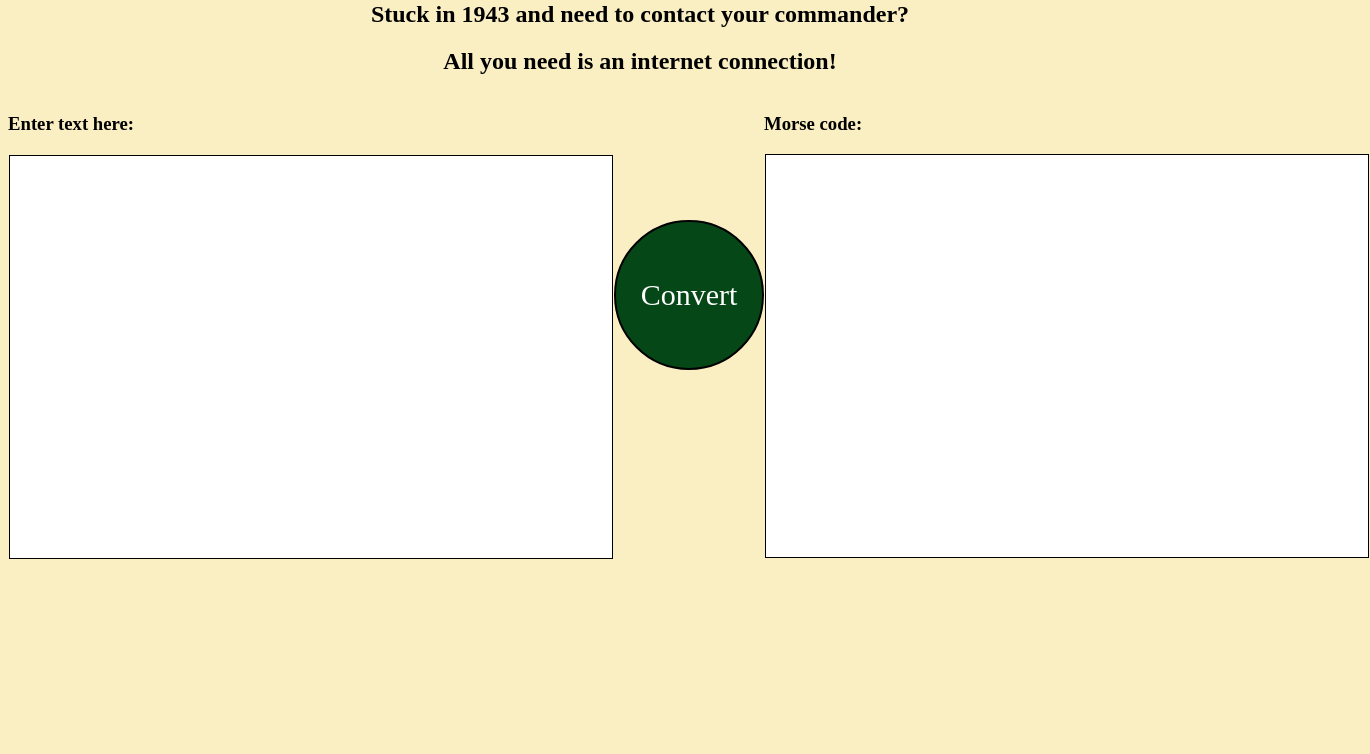
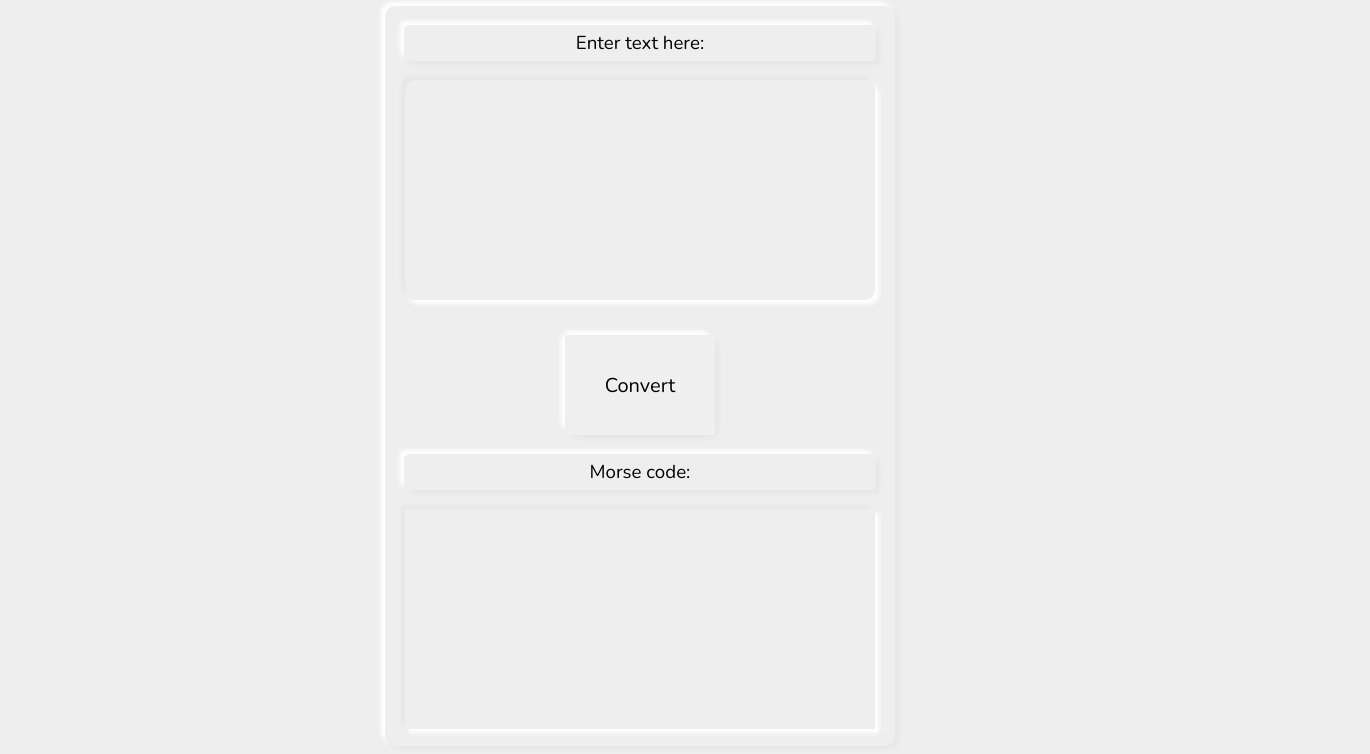
Before and after one commit to jackroy08/Morse-Code-Translator, a plain HTML site: page index.html in a window 1280 px wide. Shown: the part 80-834 px from the top of the page, 1370 px wide, since content can reach past the window. Before the commit the page ends 800 px from the top, so only its background shows below. Drawn offline with nearby package versions, Linux system fonts and the light colour scheme; a web font is replaced by a local one.

Commit message:
massive theme overhaul

```diff
--- a/index.html
+++ b/index.html
@@ -5,15 +5,12 @@
     <meta name="viewport" content="width=device-width, initial-scale=1.0">
     <title>Document</title>
     <link rel="stylesheet" type="text/css" href="styles.css">
-    <link rel="stylesheet" href='https://fonts.googleapis.com/css?family=Special Elite'>
-    <link rel="stylesheet" href='https://fonts.googleapis.com/css?family=Allerta Stencil' >
+    <link rel="stylesheet" href='https://fonts.googleapis.com/css?family=Nunito'>
+
 </head>
 <body>
-    <h1>=★= English to morse code translator =★=</h1>
-    <div id="subtitle">
-        <h2>Stuck in 1943 and need to contact your commander?</h2>
-        <h2>All you need is an internet connection!</h2>
-    </div>
+    <h1>English to morse code translator</h1>
+
 
     <div id="container">
         <div>
--- a/main.js
+++ b/main.js
@@ -1,28 +1,30 @@
 
 let english = [ ' ','a','b','c','d','e','f','g','h','i','j','k','l','m','n','o','p','q','r','s','t','u','v','w','x','y','z', ];
 
-let morse = [   " ",". ___","___ . . .","___ . ___ .","___ . .", ".",". . ___ .","___ ___ .",". . . .",". .",". ___ ___ ___","___ . ___",". ___ . .", "___ ___","___ .","___ ___ ___",". ___ ___ .","___ ___ . ___",". ___ .",". . .", "_",". . ___",". . . ___",". ___ ___","___ . . ___","___ . ___ ___","___ ___ . ." ];
+let morse = [   " ",". ___","___ . . .","___ . ___ .","___ . .",".",". . ___ .","___ ___ .",". . . .",". .",". ___ ___ ___","___ . ___",". ___ . .", "___ ___","___ .","___ ___ ___",". ___ ___ .","___ ___ . ___",". ___ .",". . .", "_",". . ___",". . . ___",". ___ ___","___ . . ___","___ . ___ ___","___ ___ . ." ];
 
 
 //jacks notes:
 //get initial value
+//convert text to lower case
  //new variable for translated text
 //depending on length of text, peform loop x times
-//convert text to lower case
+
 //if initial letters match the one in the array, add it to the new morse code
 function convertETM(){
 
     let initialtext = document.getElementById("initialtext").value;
+
     let newText="";
+
     newText=newText.toLowerCase()
+
     for (let value1=0; value1 < initialtext.length; value1++) {
 
         for (let value2=0; value2 < 37; value2++) {
 
-            if (initialtext[value1]==english[value2]) {
-                newText += morse[value2];
-
-
+            if (initialtext[value1]==english[value2]) {  //check if letter exists within english array, s
+                newText += morse[value2];                //find equiv  morse value
                 break;
             }
         }
@@ -30,4 +32,6 @@ function convertETM(){
     document.getElementById("newText").innerHTML = newText;
 }
 
+
+
 document.getElementById("translateETM").addEventListener("click", () => convertETM() );
--- a/styles.scss
+++ b/styles.scss
@@ -1,73 +1,107 @@
 body{
-    background-color: #faefc3;
+    background-color: #EEEEEE;
 }
 
 h1{
     text-align: center;
-    font-family:'Allerta Stencil';
+    font-family:'Nunito';
+
 }
 
 h2{
     text-align: center;
-    font-family:'Allerta Stencil';
+    font-family:'Nunito';
+
 }
 h3{
-    font-family:'Allerta Stencil';
+    font-family:'Nunito';
+    padding:5px;
+    box-shadow: -4px -4px 4px 0 white, 4px 4px 4px 0 rgba(0, 0, 0, 0.03);
+    border-radius: 5px;
+    text-align: center;
+    font-weight: 300;
 }
 
 #container{
-
+    margin-left: auto;
+    margin-right:auto;
+    width:510px;
+    height:740px;
     display: flex;
-    justify-content: space-around;
+    flex-direction: column;
+    align-items: center;
+    border-radius: 10px;
+    box-shadow: -4px -4px 4px 0 white, 4px 4px 4px 0 rgba(0, 0, 0, 0.03);
 
 }
 
 #initialtext{
-    height:400px;
-    width: 600px;
+    height:200px;
+    width: 450px;
     margin: 1px;
-    padding: 1px;
+    padding: 10px;
     resize: none;
-    border-color: black;
+    background-color: #EEEEEE;
     font-size:20px;
-    font-family: 'Special Elite';
+    font-family: 'Nunito';
+
+    border:none;
+    border-radius: 10px;
+    box-shadow: -4px -4px 4px 0 rgba(0,0,0,.03),
+    4px 4px 4px 0  rgba(255,255,255,1);
+    &:focus{
+        outline:0;
+    }
 }
 
 #newText{
-    height:400px;
-    width: 600px;
+    height:200px;
+    width: 450px;
     margin: 1px;
-    padding: 1px;
-    background-color: white;
-    border-style:solid;
-    border-width: 1px;
-    font-family: 'Special Elite';
+    padding: 10px;
+
+
+    font-family: 'Nunito';
+
+    box-shadow: -4px -4px 4px 0 rgba(0,0,0,.03),
+    4px 4px 4px 0  rgba(255,255,255,1);
 }
 
 #submitbtn{
-   height: 400px;
-   width: 200px;
-
+    margin-top:30px;
+   height: 100px;
+   width: 150px;
+   border:none;
    display: flex;
    justify-content: center;
    align-items: center;
+   border-style: none;
+   border-radius: 10px;
+    box-shadow: -4px -4px 4px 0 white, 4px 4px 4px 0 rgba(0, 0, 0, 0.03);
 
 
 }
 
 #translateETM{
-    height: 150px;
+    height: 100px;
     width: 150px;
-    font-family:'Allerta Stencil';
-    color:white;
-    background-color: #064718;
-    font-size:30px;
-    border-style:solid;
-    border-color:black;
-    border-radius: 100px;
+    font-family:'Nunito';
+    color:Black;
+   border:none;
+    font-size:20px;
+    padding:10px;
+    &:focus{
+        outline:0;
+        border: none;
+        box-shadow:
+    -4px -4px 4px 0 rgba(0,0,0,.03),
+    4px 4px 4px 0  rgba(255,255,255,1);
+    }
+
+
 
     &:hover{
-        background-color: #033310;
+
         cursor: pointer;
     }
 }
```
Also changed, not shown: styles.css.
